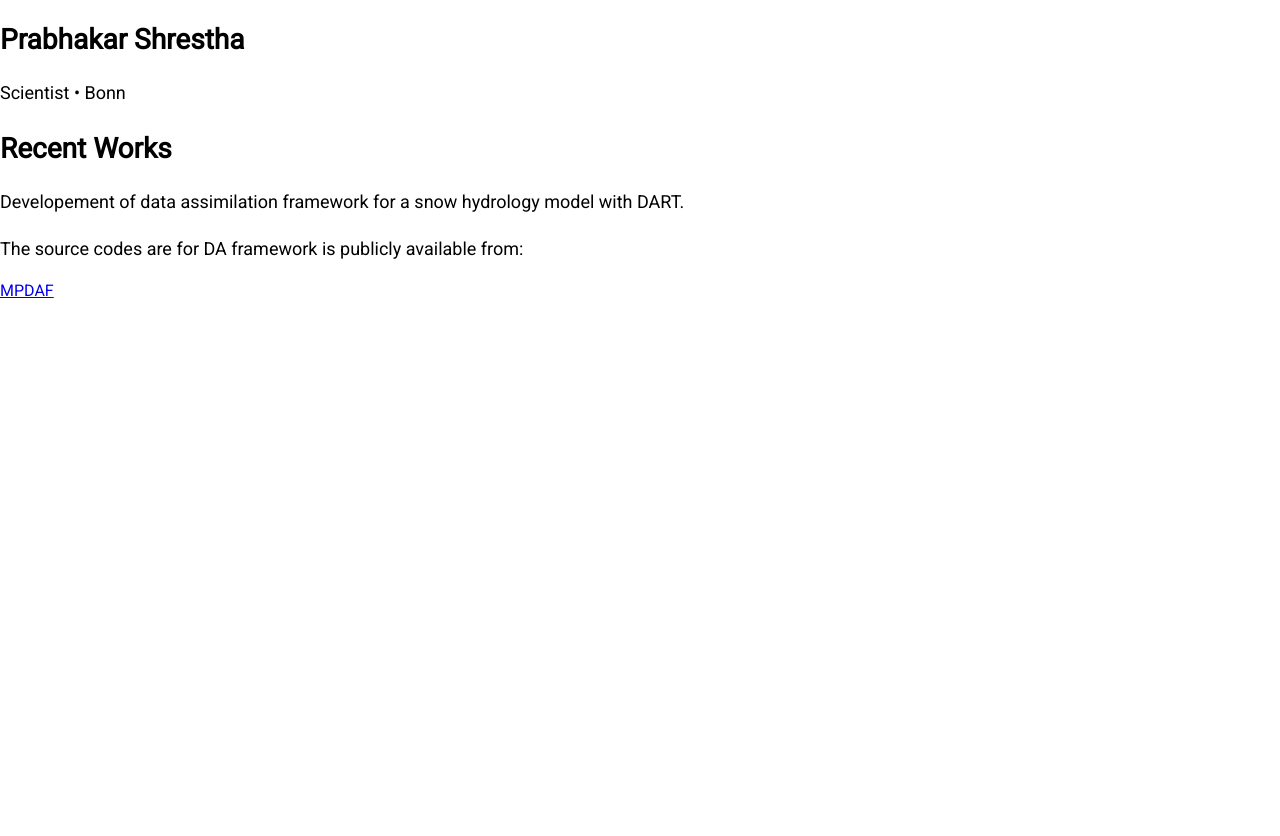
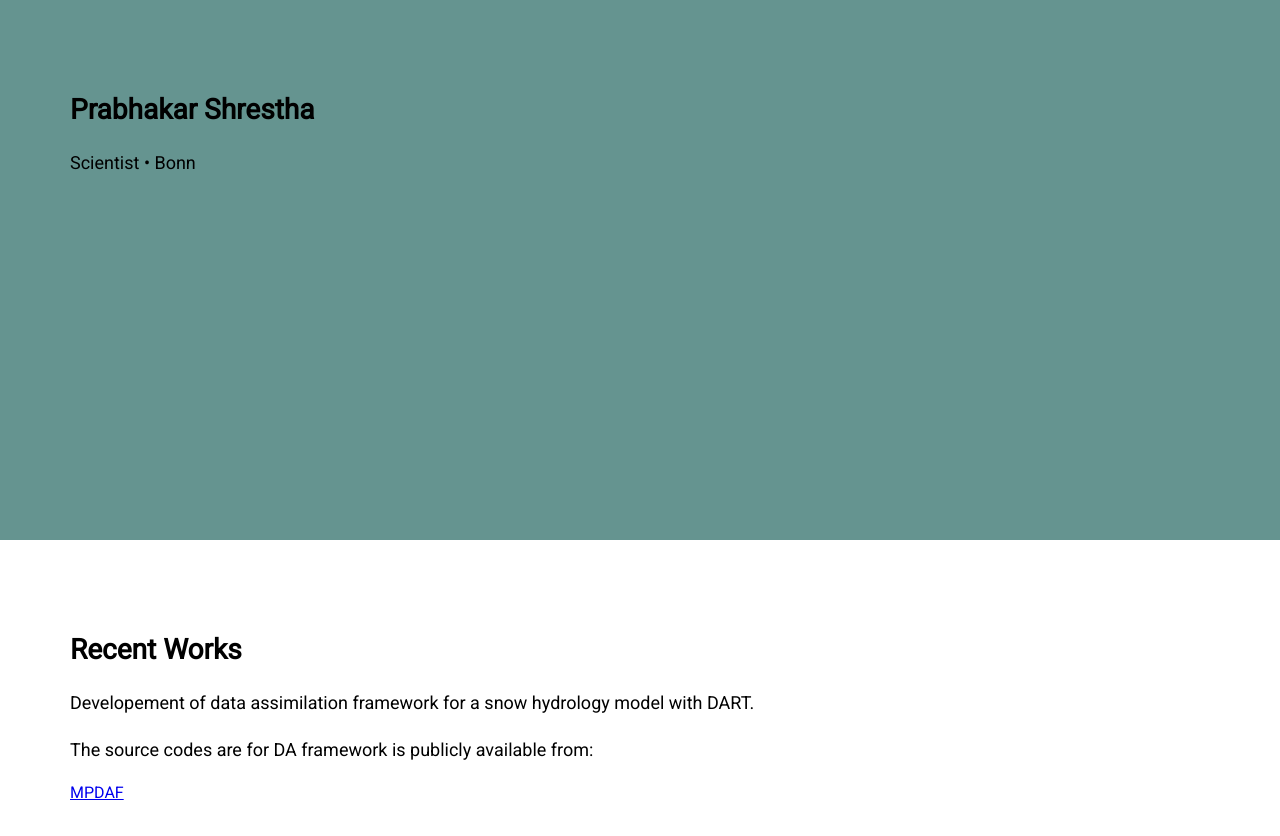
Before and after one commit to prabshr/prabshr.github.io, a plain HTML site: page index.html in a window 1280 px wide. Drawn offline with Linux system fonts and the light colour scheme.

Commit message:
Update style.css

```diff
--- a/externalcss/style.css
+++ b/externalcss/style.css
@@ -26,11 +26,17 @@ p {
     line-height: 1.6;
 }
 
-/* The article divs  */
+/* The article divs classes  */
 
-.sdv {
+.sdv1 {
     text-align:justify;
     height: 400px;
     padding: 70px;
     background-color: #659490;
 }
+
+.sdv2 {
+    text-align:justify;
+    height: 400px;
+    padding: 70px;
+}
```
